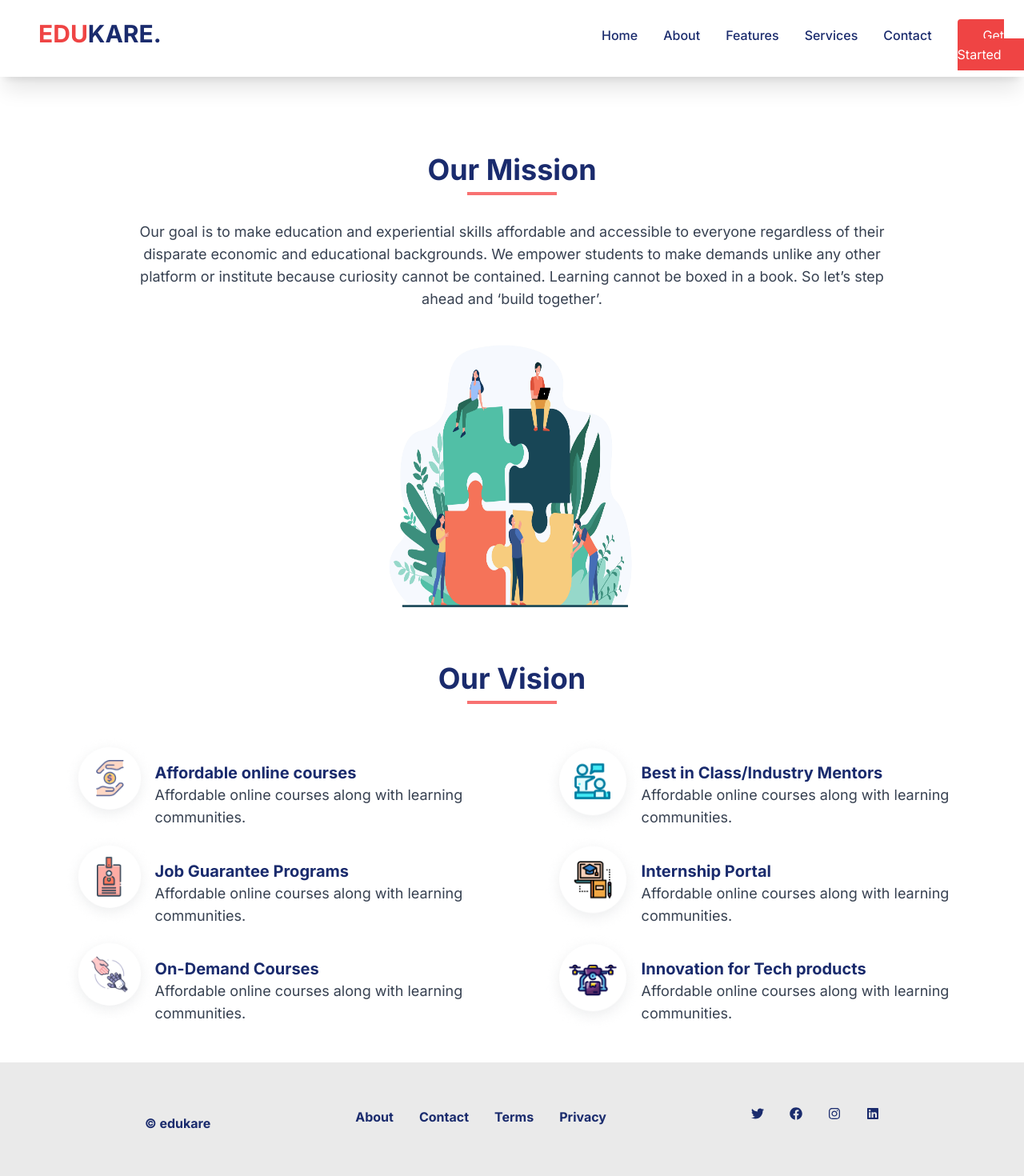
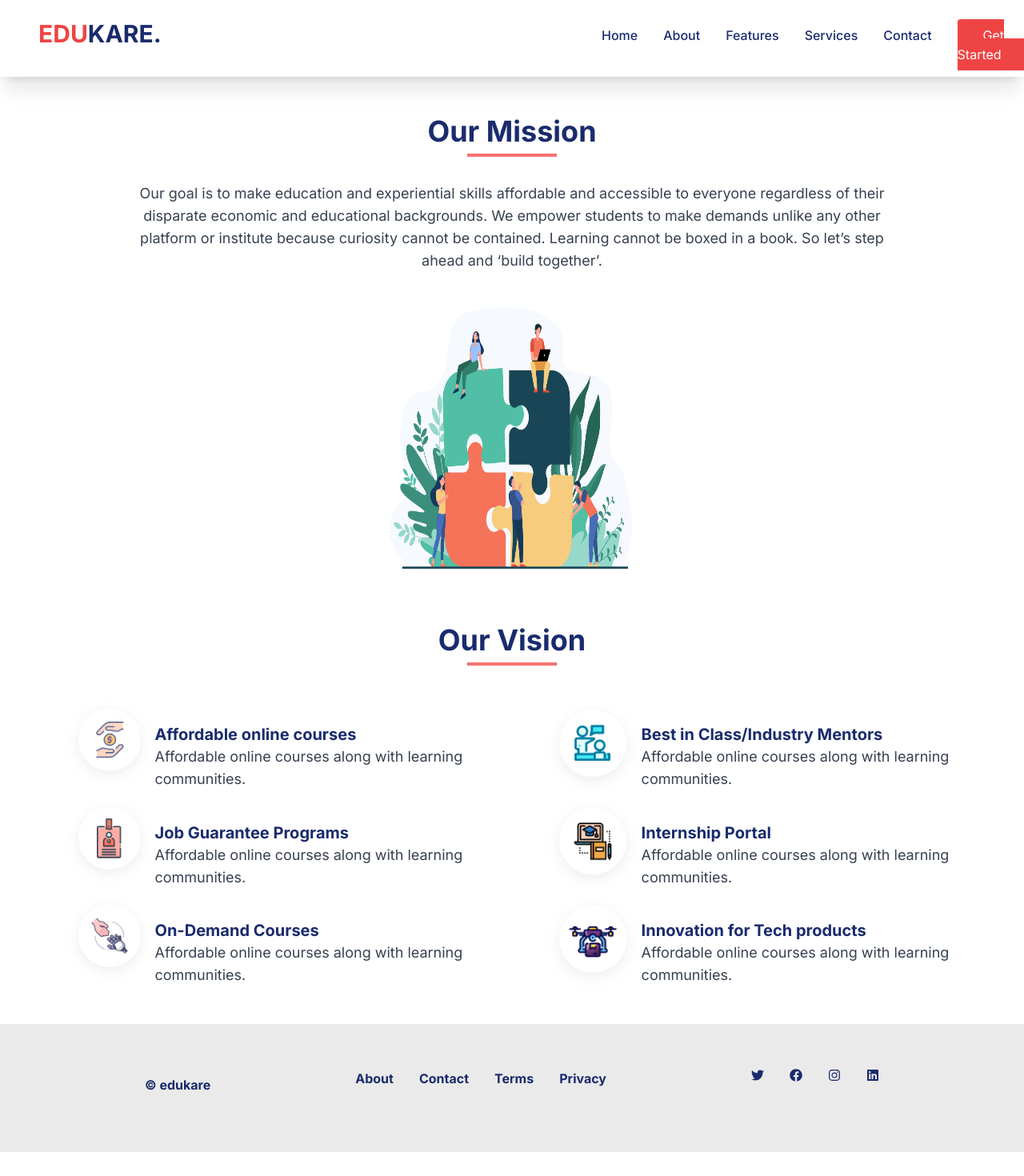
Before and after one commit to kalavaguntapurnesh/EduKare, a Next.js app: page /about in a window 1280 px wide. Shown: the top 1470 px of the page at 80% size. After the commit the page ends 1440 px from the top, so only its background shows below. Built offline with nearby package versions, Linux system fonts and the light colour scheme.

Commit message:
Eleventh Update

```diff
--- a/src/app/about/About.jsx
+++ b/src/app/about/About.jsx
@@ -4,7 +4,7 @@ import Image from "next/image";
 const About = () => {
   return (
     <div className="bg-white">
-      <div className="w-full h-auto flex flex-wrap flex-col items-center md:pt-28 mt-16 bg-white">
+      <div className="w-full h-auto flex flex-wrap flex-col items-center md:pt-32 pt-8 bg-white">
         <h1 className=" md:text-4xl text-4xl pt-4 text-primaryColor font-bold text-center">
           Our Mission
         </h1>
@@ -143,7 +143,7 @@ const About = () => {
               </p>
             </div>
           </div>
-          <div className="flex flex-row md:w-1/2 md:pl-10 mb-10">
+          <div className="flex flex-row md:w-1/2 md:pl-10 pb-10">
             <div>
               {/*<img src={serviceSix} alt="" />*/}
               <Image
--- a/src/app/components/Hero.jsx
+++ b/src/app/components/Hero.jsx
@@ -7,8 +7,9 @@ import { GrAd } from "react-icons/gr";
 
 const Hero = () => {
   return (
-    <div className="text-black md:pt-32 mt-16 bg-white">
-      <div className="mt-10 md:block hidden">
+
+    <div className="text-black md:pt-32 pt-8 bg-white">
+      <div className="md:mt-10 mt-4 md:block hidden">
         <h1
           className="md:text-6xl text-5xl font-extrabold  text-primaryColor  md:ml-40 ml-[2px] md:mr-40 mr-[2px] text-center
          "
--- a/src/app/contact/Contact.jsx
+++ b/src/app/contact/Contact.jsx
@@ -2,7 +2,7 @@ import React from "react";
 
 function Contact() {
   return (
-    <div className="w-full h-auto flex flex-wrap flex-col items-center md:pt-24 mt-16 bg-white">
+    <div className="w-full h-auto flex flex-wrap flex-col items-center md:pt-32 pt-8 bg-white">
       <h1 className=" md:text-4xl text-4xl pt-4 text-primaryColor font-bold text-center">
         Contact Us
       </h1>
--- a/src/app/features/Features.jsx
+++ b/src/app/features/Features.jsx
@@ -4,7 +4,7 @@ import Image from 'next/image'
 const Features = () => {
   return (
     <div className='bg-white'>
-     <div className="w-full h-auto flex flex-wrap flex-col items-center md:pt-28 mt-16">
+     <div className="w-full h-auto flex flex-wrap flex-col items-center md:pt-32 pt-8">
           <h1 className=" md:text-4xl text-4xl pt-4 text-primaryColor font-bold text-center">
             Our Features
           </h1>
--- a/src/app/products/Products.jsx
+++ b/src/app/products/Products.jsx
@@ -3,7 +3,7 @@ import Image from "next/image";
 
 function Products() {
   return (
-    <div className="w-full h-auto flex flex-wrap flex-col items-center bg-white md:pt-24 mt-16">
+    <div className="w-full h-auto flex flex-wrap flex-col items-center bg-white md:pt-32 pt-8">
       <h1 className=" md:text-4xl text-4xl pt-4 text-primaryColor font-bold text-center">
         Our Services
       </h1>
```
